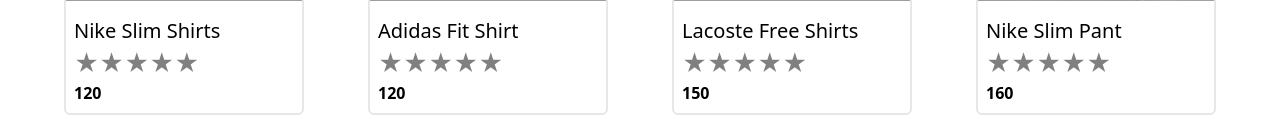
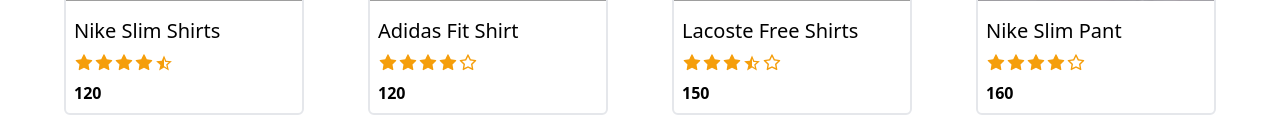
Before and after one commit to gayathri1398/Amazon-clone, a React (Create React App) app in the folder frontend/: page / in a window 1280 px wide. Shown: the part 453-588 px from the top of the page. Built offline with nearby package versions, Linux system fonts and the light colour scheme; grey boxes are pictures that could not be loaded.

Commit message:
added the star rating

```diff
--- a/frontend/package.json
+++ b/frontend/package.json
@@ -10,6 +10,7 @@
     "postcss-cli": "^9.1.0",
     "react": "^17.0.2",
     "react-dom": "^17.0.2",
+    "react-icons": "^4.3.1",
     "react-rating-stars-component": "^2.2.0",
     "react-router-dom": "^5.3.0",
     "react-scripts": "4.0.3",
--- /dev/null
+++ b/frontend/src/components/StarRating.jsx
@@ -0,0 +1,43 @@
+import React from 'react';
+import {AiOutlineStar,AiFillStar} from 'react-icons/ai';
+import {IoMdStarHalf} from 'react-icons/io'
+
+const star=()=>{
+  const countInStock= 5;
+  for (let i = 0; i < countInStock.length; i++) {
+    i += countInStock[i] ;
+  }
+}
+const StarRating = ({rating}) => {
+    return (
+        <div className='flex text-xl py-2 text-yellow-500'>
+            <span>
+              {
+                  rating >=1?<AiFillStar/>:rating>=0.5?<IoMdStarHalf/> : <AiOutlineStar/>
+              }
+            </span>
+            <span>
+              {
+                  rating >=2?<AiFillStar/>:rating>=1.5?<IoMdStarHalf/> : <AiOutlineStar/>
+              }
+            </span>
+            <span>
+              {
+                  rating >=3?<AiFillStar/>:rating>=2.5?<IoMdStarHalf/> : <AiOutlineStar/>
+              }
+            </span>
+            <span>
+              {
+                  rating >=4?<AiFillStar/>:rating>=3.5?<IoMdStarHalf/> : <AiOutlineStar/>
+              }
+            </span>
+            <span>
+              {
+                  rating >=5?<AiFillStar/>:rating>=4.5?<IoMdStarHalf/> : <AiOutlineStar/>
+              }
+            </span>
+        </div>
+    )
+}
+
+export default StarRating
--- a/frontend/src/components/productcard.jsx
+++ b/frontend/src/components/productcard.jsx
@@ -2,6 +2,8 @@ import React from 'react';
 import ReactStars from "react-rating-stars-component";
 import {Link} from 'react-router-dom'
 
+// components
+import StarRating from './StarRating';
 
 const ProductCard = ({product}) => {
       const ratingChanged=(newRating)=>{
@@ -18,12 +20,13 @@ const ProductCard = ({product}) => {
         </div>
          <div className='p-2'>
          <h2 className='mt-2 font-light text-xl'>{product.name}</h2>
-          <ReactStars
+          {/* <ReactStars
                  count={5}
                  onChange={ratingChanged}
                  size={24}
                  activeColor="#ffd700"
-             />
+             /> */}
+           <StarRating rating={product.rating}/>
           <p className='font-bold'>{`${product.price}`}</p>
          </div>
      </div>
--- a/frontend/src/data.js
+++ b/frontend/src/data.js
@@ -33,7 +33,7 @@ const data ={
             brand:"Lacoste",
             countInStock:0,
             description:"high quality product",
-            rating: 4.2,
+            rating: 3.5,
             numOfReviews:6
         },
         {
@@ -45,7 +45,7 @@ const data ={
             brand:"Nike",
             countInStock:10,
             description:"high quality product",
-            rating: 4.3,
+            rating: 4,
             numOfReviews:8
         },
         {
@@ -57,7 +57,7 @@ const data ={
             brand:"Puma",
             countInStock:17,
             description:"high quality product",
-            rating: 3.8,
+            rating: 5,
             numOfReviews:5
         },
         {
--- a/frontend/src/pages/ProductPage.jsx
+++ b/frontend/src/pages/ProductPage.jsx
@@ -1,6 +1,10 @@
 import React from 'react';
 import {Link} from 'react-router-dom'
 import Rating from 'react-rating-stars-component'
+
+// component
+import StarRating from '../components/StarRating';
+import data from '../data';
 
 const ProductPage=()=>{
 const ratingChanged=(newRating)=>{
@@ -17,11 +21,7 @@ const ratingChanged=(newRating)=>{
            </div>
            <div className='lg:w-1/3'>
                <h1 className='font-bold text-xl w-'>Lacoste Slim shirt</h1>
-               <Rating
-                  count={5}
-                  onChange={ratingChanged}
-                  size={24}
-                  activeColor="#ffd700"/>
+              <StarRating/>
                <span className='text-indigo-600'>1 reviews</span>
                <p>Price:$120</p>
                <p>Description:This is a great product...</p>
@@ -30,11 +30,7 @@ const ratingChanged=(newRating)=>{
            <div className='w-60 border-2 h-64 p-3 rounded-md'>
                <p>Seller</p>
                <h2 className='text-blue-900 font-bold'>Puma</h2>
-               <Rating
-                  count={5}
-                  onChange={ratingChanged}
-                  size={24}
-                  activeColor="#ffd700"/>
+               <StarRating />
                <span className='text-indigo-600'>120 reviews</span>
                <div className='flex justify-between'>
                    <p>Price</p>
```
Also changed, not shown: 1 other file (tests, documents, lock files or other folders).
